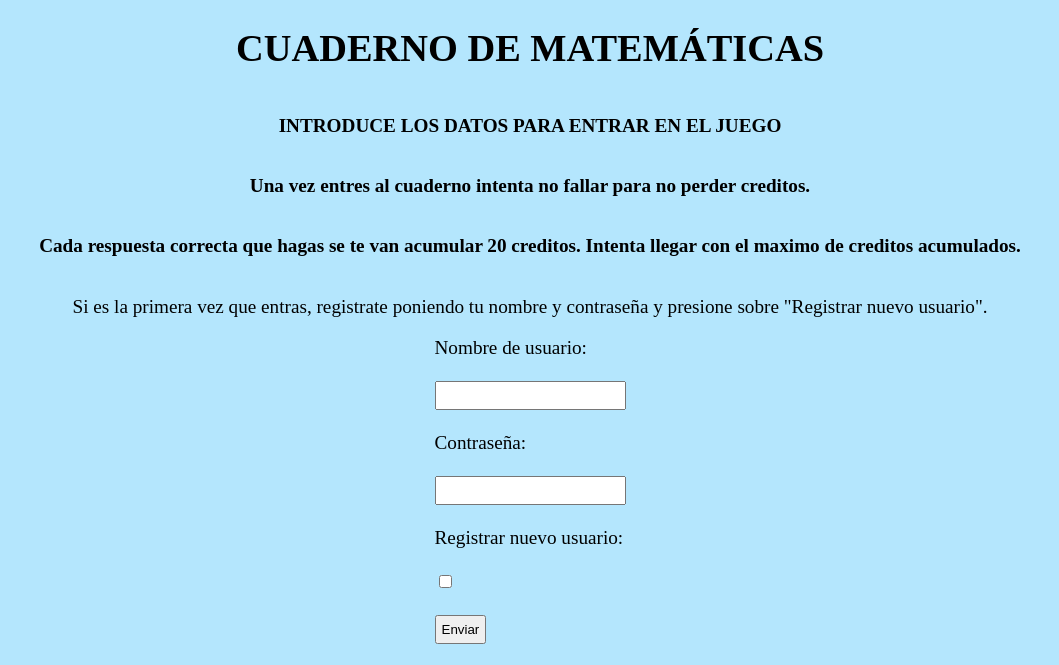
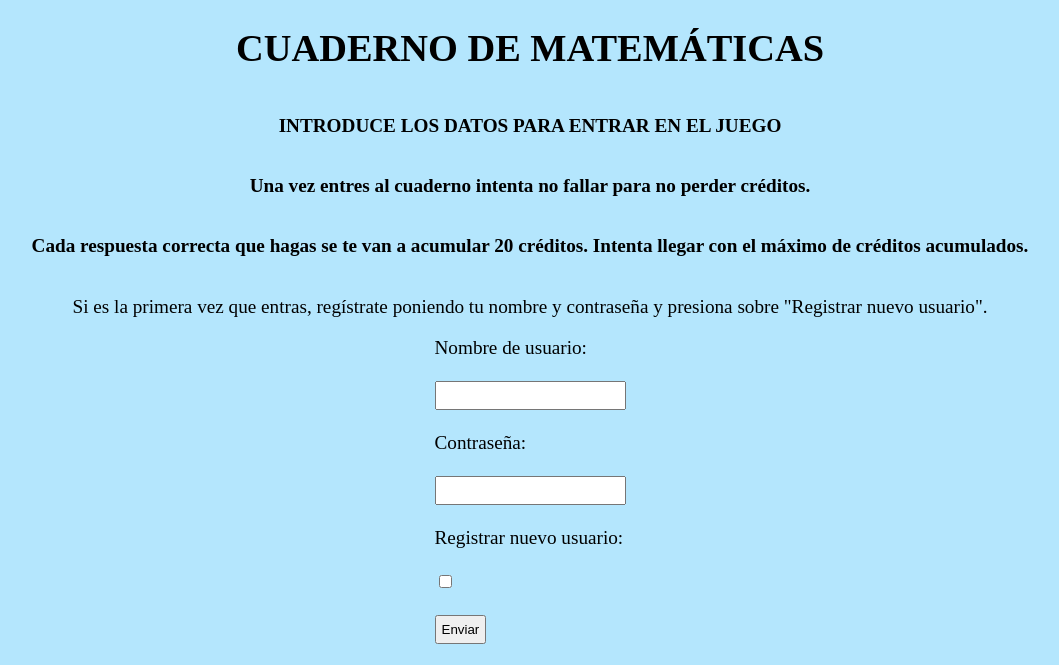
Before and after one commit to JordiMesas/Math_notebook, a PHP site: page / in a window 1280 px wide. Shown: the top 665 px of the page, without its empty margins (110-1169 px from the left). Run offline with PHP 8.4, Linux system fonts and the light colour scheme.

Commit message:
acabando de corregir faltas

```diff
--- a/index.html
+++ b/index.html
@@ -39,10 +39,10 @@
 
     <article>
         <p><b>INTRODUCE LOS DATOS PARA ENTRAR EN EL JUEGO</b></p>
-        <p><b>Una vez entres al cuaderno intenta no fallar para no perder creditos.</b></p>
-        <p><b>Cada respuesta correcta que hagas se te van acumular 20 creditos. Intenta llegar con el maximo de creditos acumulados.</b></p>
+        <p><b>Una vez entres al cuaderno intenta no fallar para no perder créditos.</b></p>
+        <p><b>Cada respuesta correcta que hagas se te van a acumular 20 créditos. Intenta llegar con el máximo de créditos acumulados.</b></p>
 
-        <p>Si es la primera vez que entras, registrate poniendo tu nombre y contraseña y presione sobre "Registrar nuevo usuario".</p>
+        <p>Si es la primera vez que entras, regístrate poniendo tu nombre y contraseña y presiona sobre "Registrar nuevo usuario".</p>
         <div id="formulario">
             <form action="controllers/AccesUserGetDb.php" method="POST">
                 <label>Nombre de usuario: </label><br><br>
--- a/public/js/viewModelGame.js
+++ b/public/js/viewModelGame.js
@@ -45,7 +45,7 @@ var verificar = () => {
             ponerNum();
         } else {
             alert("no es correcto");
-            creditos.innerHTML = parseInt(creditos.innerHTML) - 10;
+            creditos.innerHTML = parseInt(creditos.innerHTML) - 20;
         }
 
     };
--- a/views/levels/end-game/finjuego.php
+++ b/views/levels/end-game/finjuego.php
@@ -38,7 +38,7 @@
     <div>
         <h1>¡HAS GANADO!</h1>
         <div><img src="../../../public/img/copa.jpg" alt="copa"></div>
-        <h2>La nota que has sacado esta a continuación:</h2>
+        <h2>La nota que has sacado está a continuación:</h2>
     </div>
 
     <div>
```
